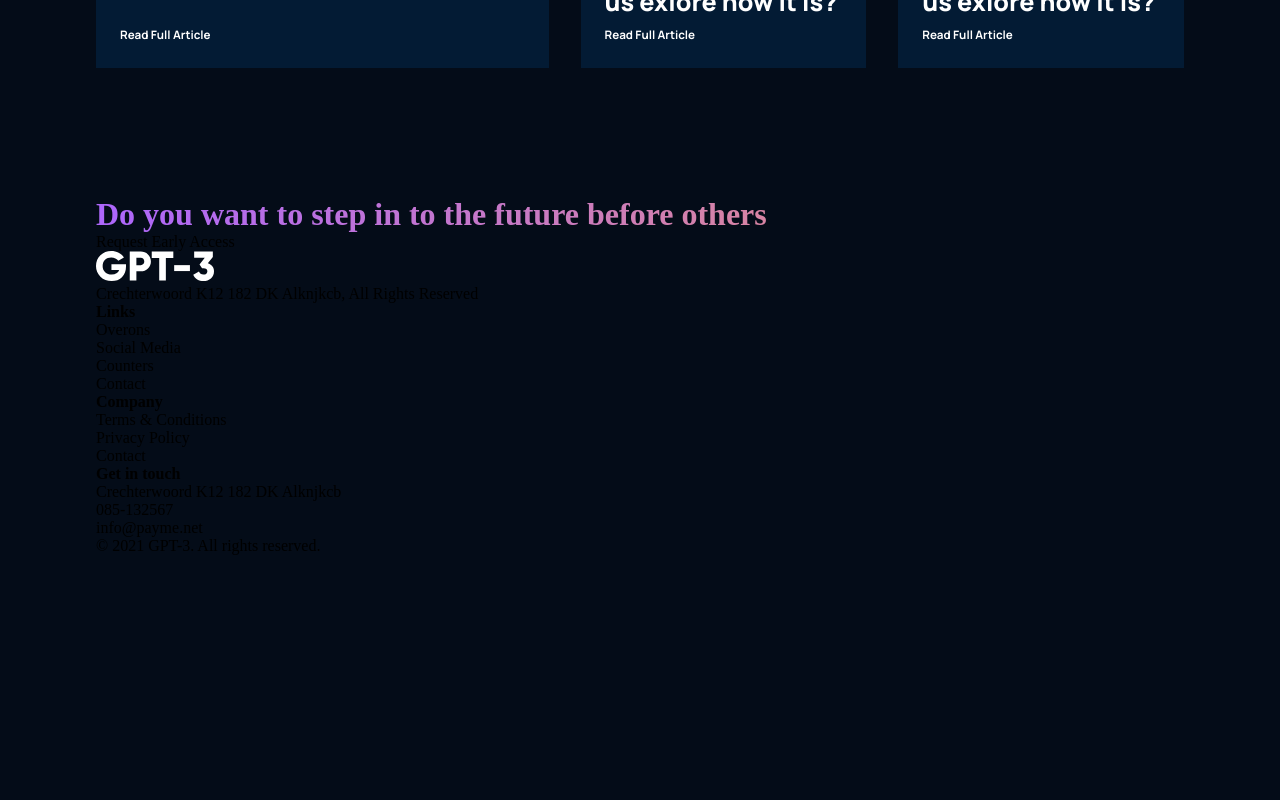
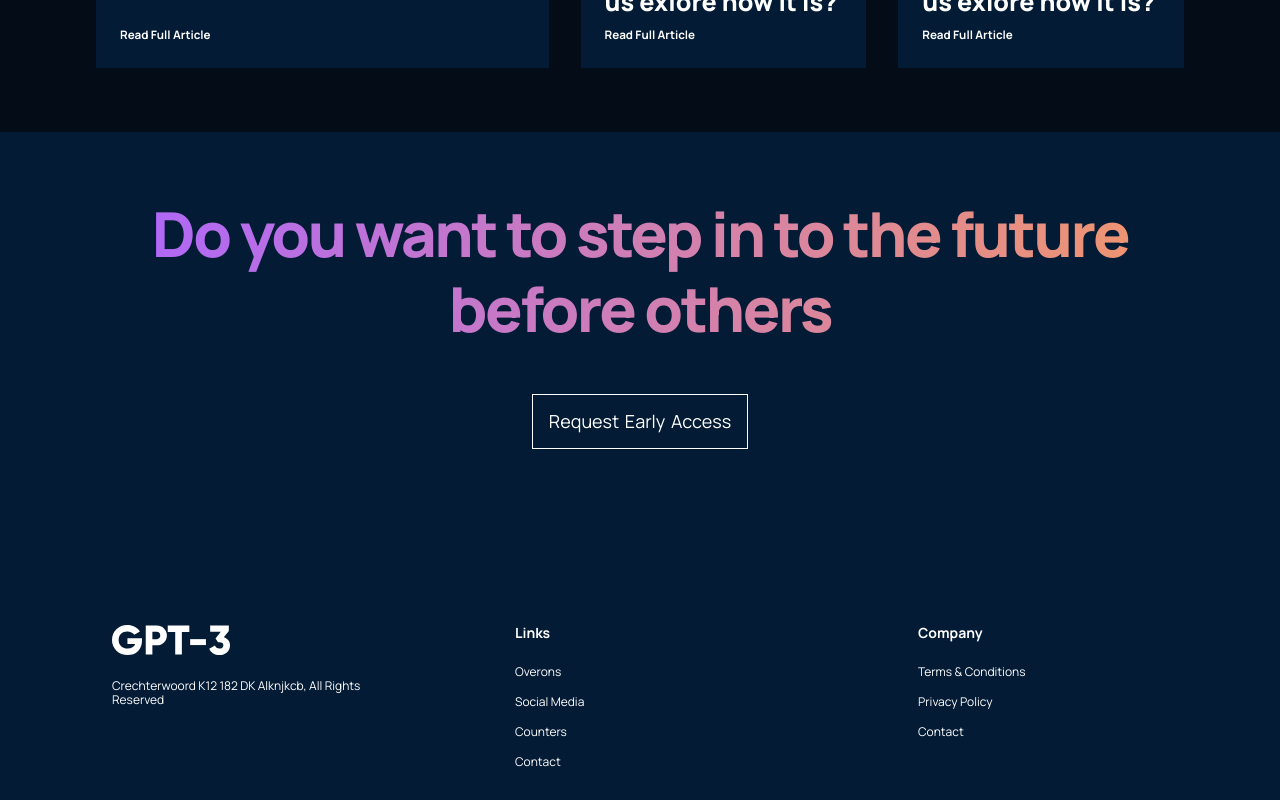
Before and after one commit to seamus-ahkit/modernreactwebsite, a React (Create React App) app: page / in a window 1280 px wide. Shown: the part 3860-4660 px from the top of the page. Before the commit the page ends 4479 px from the top, so only its background shows below. Built offline with nearby package versions, Linux system fonts and the light colour scheme.

Commit message:
complete footer styles

```diff
--- a/src/containers/footer/footer.css
+++ b/src/containers/footer/footer.css
@@ -0,0 +1,149 @@
+.gpt3__footer {
+    display: flex;
+    flex-direction: column;
+    justify-content: center;
+    align-items: center;
+
+    background: var(--color-footer);
+}
+
+.gpt3__footer-heading {
+    width: 100%;
+    text-align: center;
+
+    margin-bottom: 3rem;
+}
+
+.gpt3__footer-heading h1 {
+    font-family: var(--font-family);
+    font-weight: 800;
+    font-size: 62px;
+    line-height: 75px;
+    text-align: center;
+    letter-spacing: -0.04em;
+}
+
+.gpt3__footer-btn {
+    display: flex;
+    justify-content: center;
+    align-items: center;
+
+    padding: 1rem;
+    border: 1px solid #FFFFFF;
+    text-align: center;
+
+    margin-bottom: 10rem;
+    cursor: pointer;
+}
+
+.gpt3__footer-btn p {
+    box-sizing: border-box;
+    font-family: var(--font-family);
+    font-size: 18px;
+    line-height: 21px;
+    color: #FFFFFF;
+    word-spacing: 2px;
+}
+
+.gpt3__footer-links {
+    display: flex;
+    justify-content: space-between;
+    align-items: flex-start;
+    flex-wrap: wrap;
+    flex-direction: row;
+
+    width: 100%;
+    text-align: left;
+}
+
+.gpt3__footer-links div {
+    width: 250px;
+    margin: 1rem;
+}
+
+.gpt3__footer-links_logo {
+    display: flex;
+    flex-direction: column;
+}
+
+.gpt3__footer-links_logo img {
+    width: 118px;
+    height: 30px;
+
+    margin-bottom: 1rem;
+}
+
+.gpt3__footer-links_logo p {
+    font-family: var(--font-family);
+    font-size: 12px;
+    line-height: 14px;
+    color: #FFFFFF;
+}
+
+.gpt3__footer-links_div {
+    display: flex;
+    justify-content: flex-start;
+    flex-direction: column;
+}
+
+.gpt3__footer-links_div h4 {
+    font-family: var(--font-family);
+    font-size: 14px;
+    line-height: 16px;
+    color: #FFFFFF;
+
+    margin-bottom: 1rem;
+}
+
+.gpt3__footer-links p {
+    font-family: var(--font-family);
+    font-size: 12px;
+    line-height: 14px;
+    color: #FFFFFF;
+
+    margin: 0.5rem 0;
+    cursor: pointer;
+}
+
+.gpt3__footer-copyright {
+    margin-top: 2rem;
+    text-align: center;
+    width: 100%;
+}
+
+.gpt3__footer-copyright p {
+    font-family: var(--font-family);
+    font-size: 12px;
+    line-height: 14px;
+    color: #FFFFFF;
+}
+
+@media screen and (max-width: 850px) {
+    .gpt3__footer-heading h1 {
+        font-size: 44px;
+        line-height: 50px;
+    }
+}
+
+@media screen and (max-width: 550px) {
+    .gpt3__footer-heading h1 {
+        font-size: 34px;
+        line-height: 42px;
+    }
+
+    .gpt3__footer-links div {
+        margin: 1rem 0;
+    }
+
+    .gpt3__footer-btn p {
+        font-size: 14px;
+        line-height: 20px;
+    }
+}
+
+@media screen and (max-width: 400px) {
+    .gpt3__footer-heading h1 {
+        font-size: 28px;
+        line-height: 38px;
+    }
+}
```
